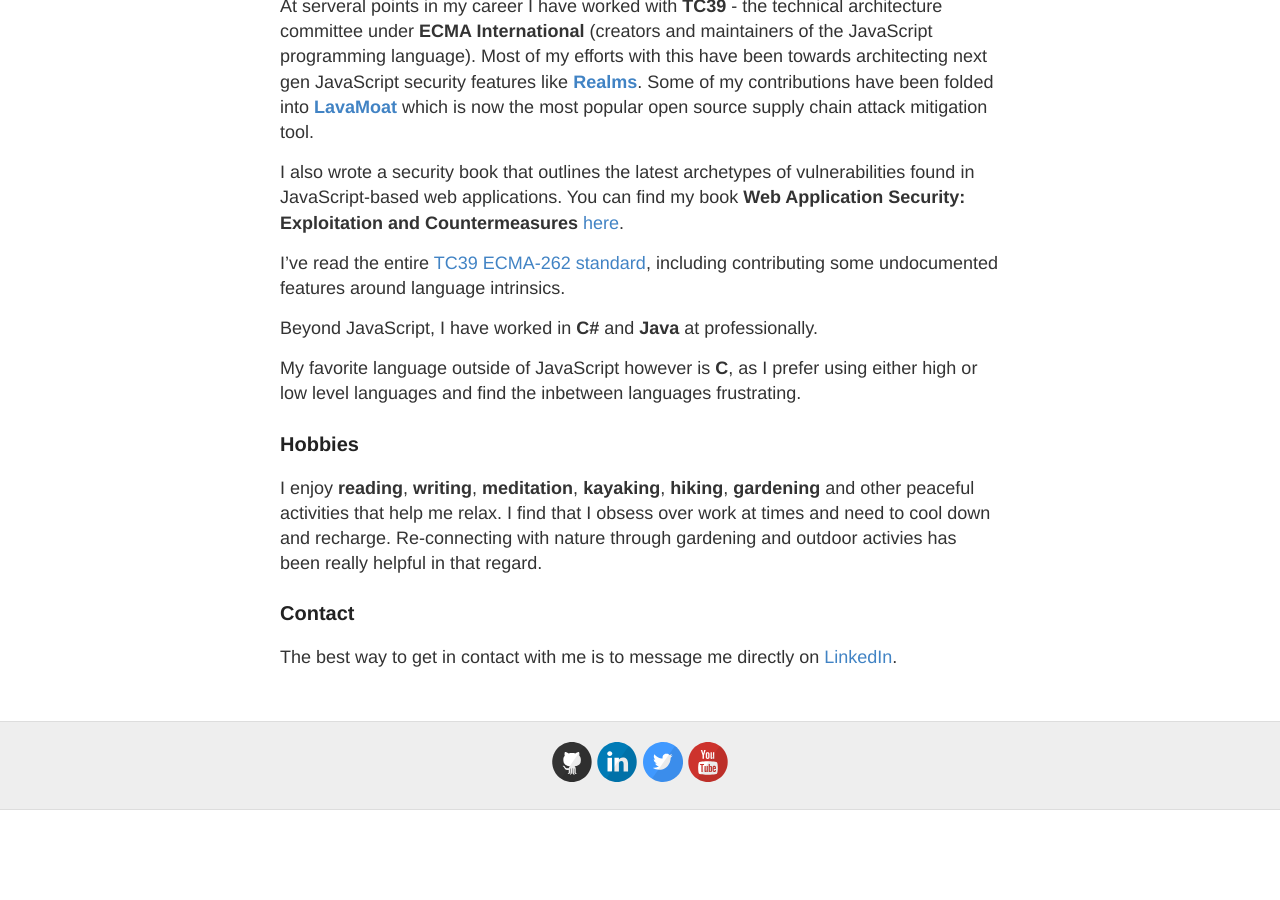
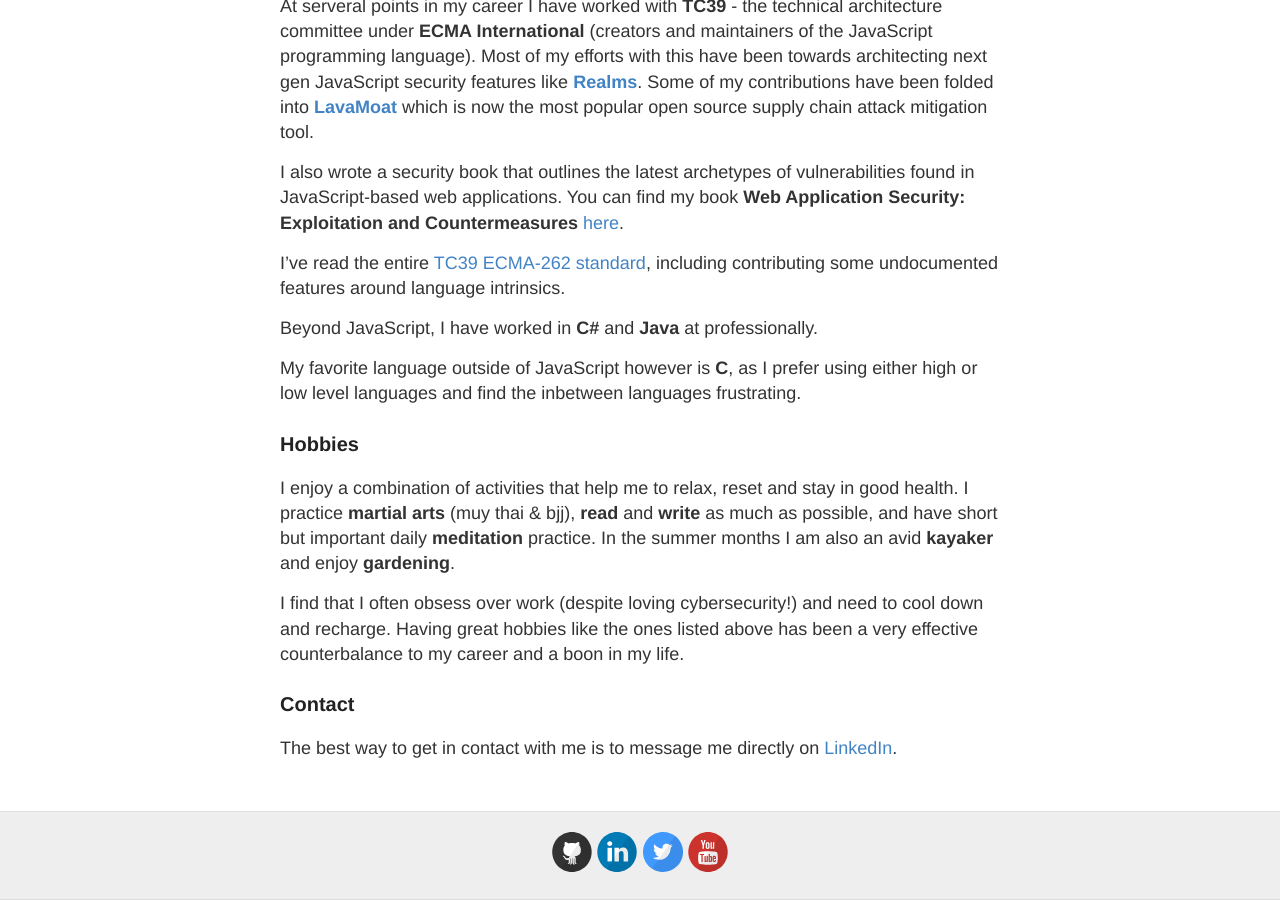
Before and after one commit to and1hof/and1hof.github.io, a Jekyll site: the page built from about.md, in a window 1280 px wide and 900 px high, scrolled down 849 px. Built offline with Jekyll 4.4.1, drawn with Linux system fonts in a browser that asks for light colours; before the commit the page ends 1659 px from its top, so only the background shows below that.

Commit message:
updated hobbies

```diff
--- a/about.md
+++ b/about.md
@@ -31,7 +31,9 @@ Beyond JavaScript, I have worked in **C#** and **Java** at professionally.
 My favorite language outside of JavaScript however is **C**, as I prefer using either high or low level languages and find the inbetween languages frustrating.
 
 ### Hobbies
-I enjoy **reading**, **writing**, **meditation**, **kayaking**, **hiking**, **gardening** and other peaceful activities that help me relax. I find that I obsess over work at times and need to cool down and recharge. Re-connecting with nature through gardening and outdoor activies has been really helpful in that regard.
+I enjoy a combination of activities that help me to relax, reset and stay in good health. I practice **martial arts** (muy thai & bjj), **read** and **write** as much as possible, and have short but important daily **meditation** practice. In the summer months I am also an avid **kayaker** and enjoy **gardening**.
+
+I find that I often obsess over work (despite loving cybersecurity!) and need to cool down and recharge. Having great hobbies like the ones listed above has been a very effective counterbalance to my career and a boon in my life.
 
 ### Contact
 
```
